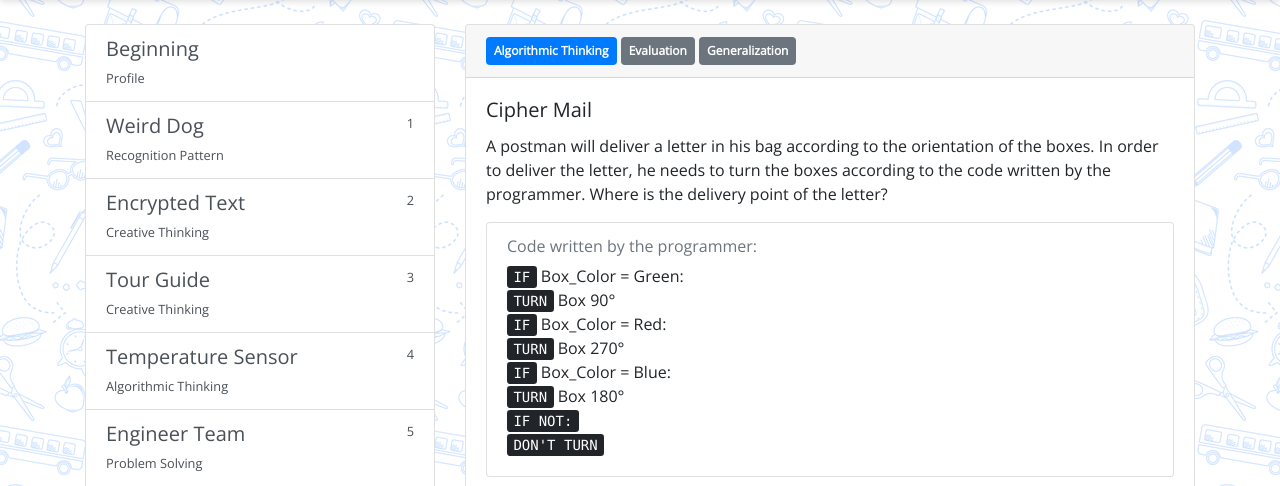
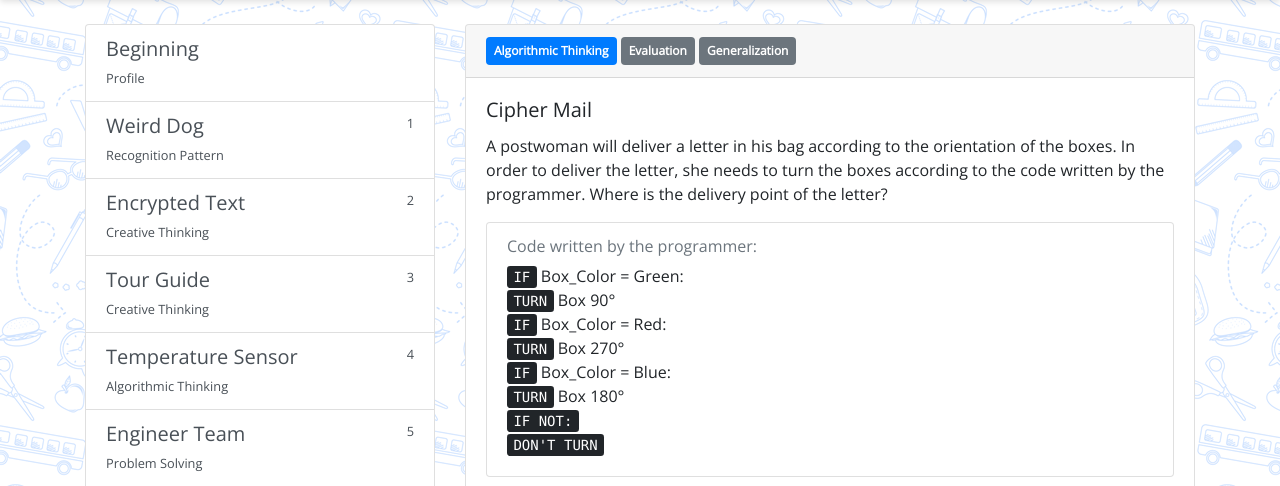
Before and after one commit to emrecoban/ComputationalThinking, a PHP site: page /start.php in a window 1280 px wide, after a click that opens the changed part. Shown: the part 56-542 px from the top of the page. Run offline with PHP 8.4, Linux system fonts and the light colour scheme.

Commit message:
Updated 8. question

```diff
--- a/start.php
+++ b/start.php
@@ -761,7 +761,7 @@
               <div class="card-header"><span class="badge badge-primary p-2">Algorithmic Thinking</span> <span class="badge badge-secondary p-2">Evaluation</span> <span class="badge badge-secondary p-2">Generalization</span></div>
               <div class="card-body">
                 <h5 class="card-title">Cipher Mail</h5>
-                <p class="card-text">A postman will deliver a letter in his bag according to the orientation of the boxes. In order to deliver the letter, he needs to turn the boxes according to the code written by the programmer. Where is the delivery point of the letter?</p>
+                <p class="card-text">A postwoman will deliver a letter in his bag according to the orientation of the boxes. In order to deliver the letter, she needs to turn the boxes according to the code written by the programmer. Where is the delivery point of the letter?</p>
 
                 <div class="card">
                   <div class="card-body">
```
Also changed, not shown: assets/img/soru/soru8.png, assets/img/soru/soru8x.png (added).
